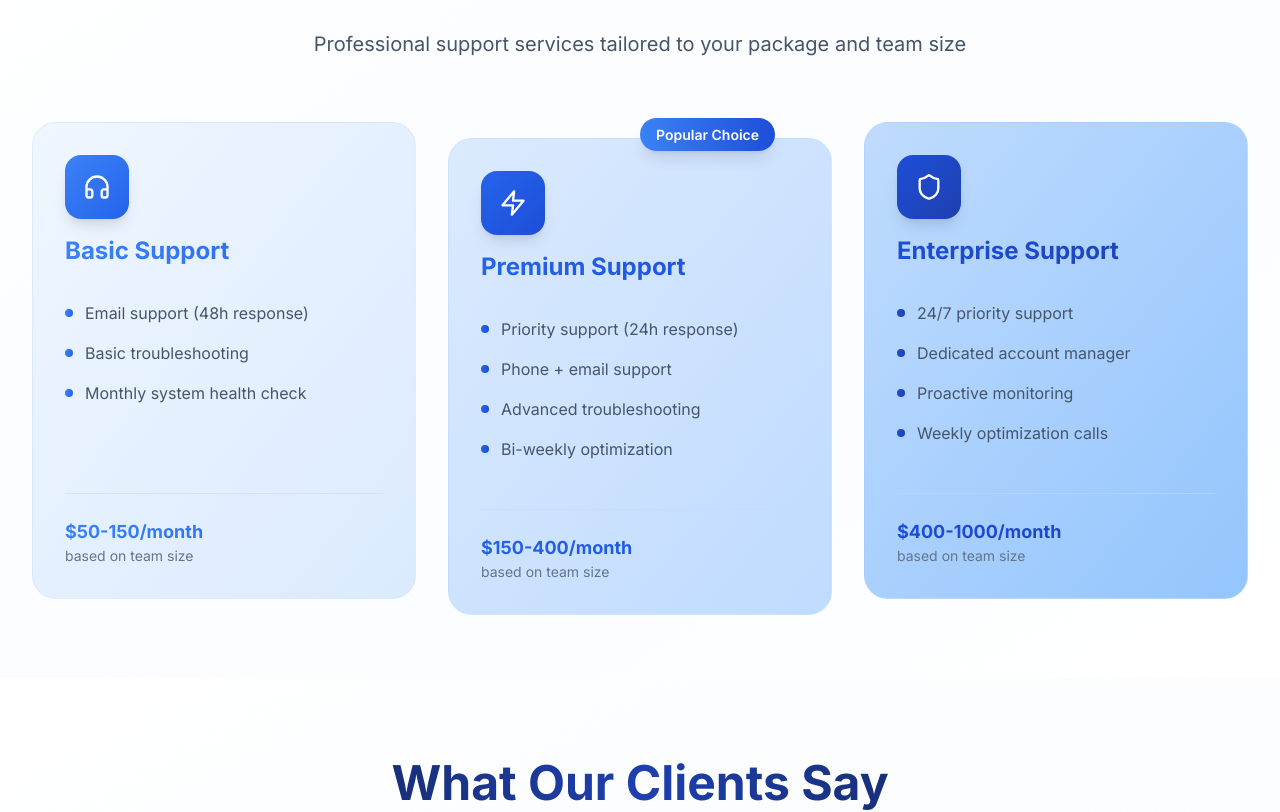
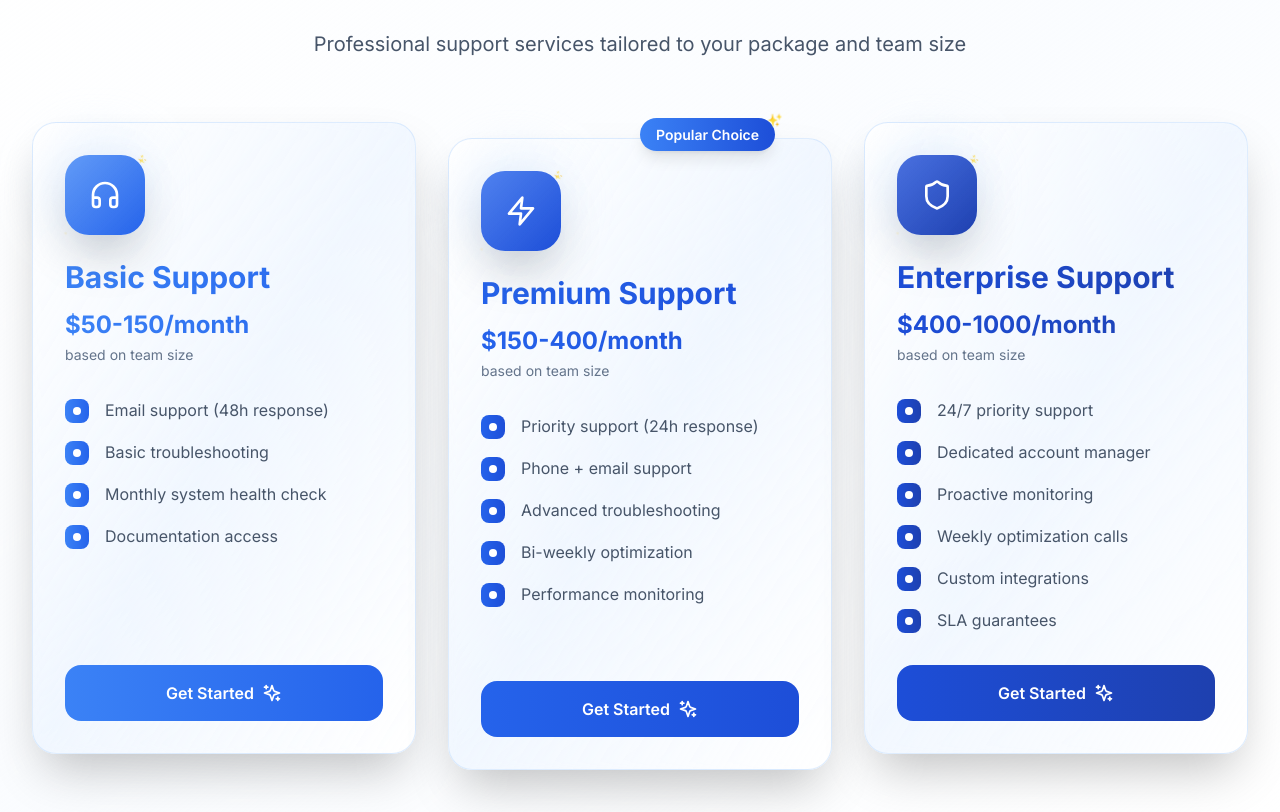
Before and after one commit to safeervconn/ABS-Stitch, a React (Vite) app: page / in a window 1280 px wide. Shown: the part 2706-3518 px from the top of the page. Built offline with nearby package versions, Linux system fonts and the light colour scheme.

Commit message:
Fix Services Section and Enhance Support Cards

```diff
--- a/src/components/Services.tsx
+++ b/src/components/Services.tsx
@@ -1,5 +1,5 @@
 import React from 'react';
-import { ArrowRight, Check, X, Headphones, Zap, Shield } from 'lucide-react';
+import { ArrowRight, Check, X, Headphones, Zap, Shield, Sparkles } from 'lucide-react';
 import AnimatedSection from './AnimatedSection';
 
 const Services = () => {
@@ -77,10 +77,12 @@ const Services = () => {
       features: [
         'Email support (48h response)',
         'Basic troubleshooting',
-        'Monthly system health check'
+        'Monthly system health check',
+        'Documentation access'
       ],
       gradient: 'from-blue-500 to-blue-600',
-      bgGradient: 'from-blue-50 to-blue-100 dark:from-blue-900/20 dark:to-blue-800/20'
+      bgGradient: 'from-blue-50 to-blue-100 dark:from-blue-900/20 dark:to-blue-800/20',
+      popular: false
     },
     {
       name: 'Premium Support',
@@ -90,7 +92,8 @@ const Services = () => {
         'Priority support (24h response)',
         'Phone + email support',
         'Advanced troubleshooting',
-        'Bi-weekly optimization'
+        'Bi-weekly optimization',
+        'Performance monitoring'
       ],
       gradient: 'from-blue-600 to-blue-700',
       bgGradient: 'from-blue-100 to-blue-200 dark:from-blue-800/20 dark:to-blue-700/20',
@@ -104,10 +107,13 @@ const Services = () => {
         '24/7 priority support',
         'Dedicated account manager',
         'Proactive monitoring',
-        'Weekly optimization calls'
+        'Weekly optimization calls',
+        'Custom integrations',
+        'SLA guarantees'
       ],
       gradient: 'from-blue-700 to-blue-800',
-      bgGradient: 'from-blue-200 to-blue-300 dark:from-blue-700/20 dark:to-blue-600/20'
+      bgGradient: 'from-blue-200 to-blue-300 dark:from-blue-700/20 dark:to-blue-600/20',
+      popular: false
     }
   ];
 
@@ -136,22 +142,26 @@ const Services = () => {
           <div className="grid grid-cols-1 lg:grid-cols-3 gap-8">
             {packages.map((pkg, index) => (
               <AnimatedSection key={index} delay={index * 100}>
-                <div className={`relative group h-full ${pkg.popular ? 'transform scale-105 z-10' : ''}`}>
+                <div className={`relative group h-full transform transition-all duration-300 hover:scale-105 ${pkg.popular ? 'scale-105 z-10' : ''}`}>
                   {pkg.popular && (
-                    <div className="absolute -top-5 left-1/2 transform -translate-x-1/2 z-20">
-                      <span className="bg-gradient-to-r from-blue-500 to-blue-700 text-white px-6 py-2 rounded-full text-sm font-semibold shadow-lg">
-                        Most Popular
+                    <div className="absolute -top-5 left-1/2 transform -translate-x-1/2 z-20 transition-all duration-300 group-hover:scale-110">
+                      <span className="bg-gradient-to-r from-blue-500 to-blue-700 text-white px-6 py-2 rounded-full text-sm font-semibold shadow-lg sparkle-effect relative overflow-hidden">
+                        <span className="relative z-10">Most Popular</span>
+                        <div className="absolute inset-0 bg-gradient-to-r from-blue-400 via-blue-500 to-blue-600 opacity-0 group-hover:opacity-100 transition-opacity duration-300"></div>
                       </span>
                     </div>
                   )}
 
-                  <div className={`bg-gradient-to-br from-white via-blue-50/50 to-white dark:from-slate-800 dark:via-blue-900/50 dark:to-slate-800 rounded-3xl shadow-2xl hover:shadow-3xl transition-all duration-200 overflow-hidden h-full border border-slate-200/50 dark:border-slate-700/50 ${pkg.popular ? 'transform hover:scale-105' : 'transform hover:scale-105'}`}>
-                    <div className={`bg-gradient-to-r ${pkg.gradient} p-8 text-white text-center`}>
+                  <div className={`bg-gradient-to-br from-white via-blue-50/50 to-white dark:from-slate-800 dark:via-blue-900/50 dark:to-slate-800 rounded-3xl shadow-2xl hover:shadow-3xl transition-all duration-300 overflow-hidden h-full border border-slate-200/50 dark:border-slate-700/50`}>
+                    <div className={`bg-gradient-to-r ${pkg.gradient} p-8 text-white text-center relative overflow-hidden`}>
+                      <div className="absolute inset-0 bg-gradient-to-r from-blue-400/20 via-blue-500/20 to-blue-600/20 opacity-0 group-hover:opacity-100 transition-opacity duration-300"></div>
+                      <div className="relative z-10">
                         <h3 className="text-2xl font-bold mb-2">{pkg.name}</h3>
                         <p className="opacity-90 mb-6">{pkg.description}</p>
                         <div className="text-4xl font-bold">
                           {pkg.price}
                           <span className="text-lg font-normal">/month</span>
+                        </div>
                       </div>
                     </div>
 
@@ -183,10 +193,13 @@ const Services = () => {
 
                       <button
                         onClick={scrollToContact}
-                        className={`w-full bg-gradient-to-r ${pkg.gradient} text-white py-4 px-6 rounded-2xl font-semibold hover:shadow-xl transform hover:scale-105 transition-all duration-150 flex items-center justify-center group focus:outline-none focus:ring-2 focus:ring-blue-500 focus:ring-offset-2`}
+                        className={`w-full bg-gradient-to-r ${pkg.gradient} text-white py-4 px-6 rounded-2xl font-semibold hover:shadow-xl transform hover:scale-105 transition-all duration-300 flex items-center justify-center group relative overflow-hidden sparkle-button focus:outline-none focus:ring-2 focus:ring-blue-500 focus:ring-offset-2`}
                       >
+                        <span className="relative z-10 flex items-center">
                           Consult Now
-                        <ArrowRight className="ml-2 w-5 h-5 group-hover:translate-x-1 transition-transform duration-150" />
+                          <ArrowRight className="ml-2 w-5 h-5 group-hover:translate-x-1 transition-transform duration-300" />
+                        </span>
+                        <div className="absolute inset-0 bg-gradient-to-r from-blue-400 via-blue-500 to-blue-600 opacity-0 group-hover:opacity-100 transition-opacity duration-300"></div>
                       </button>
                     </div>
                   </div>
@@ -213,40 +226,57 @@ const Services = () => {
           <div className="grid grid-cols-1 md:grid-cols-3 gap-8">
             {supportPackages.map((support, index) => (
               <AnimatedSection key={index} delay={index * 100}>
-                <div className={`relative group h-full ${support.popular ? 'transform scale-105' : ''}`}>
+                <div className={`relative group h-full transform transition-all duration-300 hover:scale-105 ${support.popular ? 'scale-105 z-10' : ''}`}>
                   {support.popular && (
-                    <div className="absolute -top-4 left-1/2 transform -translate-x-1/2 z-10">
-                      <span className="bg-gradient-to-r from-blue-500 to-blue-700 text-white px-4 py-2 rounded-full text-sm font-semibold shadow-lg">
-                        Popular Choice
+                    <div className="absolute -top-4 left-1/2 transform -translate-x-1/2 z-20 transition-all duration-300 group-hover:scale-110">
+                      <span className="bg-gradient-to-r from-blue-500 to-blue-700 text-white px-4 py-2 rounded-full text-sm font-semibold shadow-lg sparkle-effect relative overflow-hidden">
+                        <span className="relative z-10">Popular Choice</span>
+                        <div className="absolute inset-0 bg-gradient-to-r from-blue-400 via-blue-500 to-blue-600 opacity-0 group-hover:opacity-100 transition-opacity duration-300"></div>
                       </span>
                     </div>
                   )}
 
-                  <div className={`relative bg-gradient-to-br ${support.bgGradient} rounded-3xl p-8 border border-blue-200/30 dark:border-blue-700/30 hover:shadow-xl transition-all duration-200 h-full flex flex-col ${support.popular ? 'transform hover:scale-105 mt-4' : 'transform hover:scale-105'}`}>
-                    <div className="mb-6">
-                      <div className={`w-16 h-16 bg-gradient-to-br ${support.gradient} rounded-2xl flex items-center justify-center mb-4 shadow-lg`}>
-                        <support.icon className="text-white" size={28} />
+                  <div className={`relative bg-gradient-to-br from-white via-blue-50/80 to-white dark:from-slate-800 dark:via-blue-900/50 dark:to-slate-800 rounded-3xl p-8 shadow-2xl hover:shadow-3xl transition-all duration-300 h-full flex flex-col border border-blue-200/50 dark:border-blue-700/50 backdrop-blur-sm ${support.popular ? 'mt-4' : ''}`}>
+
+                    {/* Header with Icon and Title */}
+                    <div className="relative mb-8">
+                      <div className="absolute -top-4 -left-4 w-24 h-24 bg-gradient-to-br from-blue-100/50 to-blue-200/50 dark:from-blue-900/30 dark:to-blue-800/30 rounded-full blur-xl"></div>
+                      <div className={`relative w-20 h-20 bg-gradient-to-br ${support.gradient} rounded-3xl flex items-center justify-center mb-6 shadow-2xl group-hover:scale-110 transition-transform duration-300 sparkle-icon`}>
+                        <support.icon className="text-white" size={32} />
+                        <div className="absolute inset-0 bg-gradient-to-br from-white/20 to-transparent rounded-3xl"></div>
                       </div>
-                      <h4 className={`text-2xl font-bold bg-gradient-to-r ${support.gradient} bg-clip-text text-transparent mb-2`}>
+                      <h4 className={`text-3xl font-bold bg-gradient-to-r ${support.gradient} bg-clip-text text-transparent mb-3`}>
                         {support.name}
                       </h4>
+                      <div className={`text-2xl font-bold bg-gradient-to-r ${support.gradient} bg-clip-text text-transparent`}>
+                        {support.price}
+                      </div>
+                      <div className="text-sm text-slate-500 dark:text-slate-400 mt-1">based on team size</div>
                     </div>
 
+                    {/* Features List */}
                     <div className="space-y-4 text-slate-600 dark:text-slate-300 mb-8 flex-grow">
                       {support.features.map((feature, featureIndex) => (
-                        <div key={featureIndex} className="flex items-center space-x-3">
-                          <div className={`w-2 h-2 bg-gradient-to-r ${support.gradient} rounded-full`}></div>
-                          <span>{feature}</span>
+                        <div key={featureIndex} className="flex items-start space-x-4 group/item">
+                          <div className={`flex-shrink-0 w-6 h-6 bg-gradient-to-r ${support.gradient} rounded-lg flex items-center justify-center mt-0.5 group-hover/item:scale-110 transition-transform duration-200`}>
+                            <div className="w-2 h-2 bg-white rounded-full"></div>
+                          </div>
+                          <span className="leading-relaxed">{feature}</span>
                         </div>
                       ))}
                     </div>
 
-                    <div className="pt-6 border-t border-blue-200/50 dark:border-blue-700/50">
-                      <div className={`text-lg font-bold bg-gradient-to-r ${support.gradient} bg-clip-text text-transparent`}>
-                        {support.price}
-                      </div>
-                      <div className="text-sm text-slate-500 dark:text-slate-400">based on team size</div>
-                    </div>
+                    {/* CTA Button */}
+                    <button
+                      onClick={scrollToContact}
+                      className={`w-full bg-gradient-to-r ${support.gradient} text-white py-4 px-6 rounded-2xl font-semibold hover:shadow-xl transform hover:scale-105 transition-all duration-300 flex items-center justify-center group/btn relative overflow-hidden sparkle-button focus:outline-none focus:ring-2 focus:ring-blue-500 focus:ring-offset-2`}
+                    >
+                      <span className="relative z-10 flex items-center">
+                        Get Started
+                        <Sparkles className="ml-2 w-5 h-5 group-hover/btn:rotate-12 transition-transform duration-300" />
+                      </span>
+                      <div className="absolute inset-0 bg-gradient-to-r from-blue-400 via-blue-500 to-blue-600 opacity-0 group-hover/btn:opacity-100 transition-opacity duration-300"></div>
+                    </button>
                   </div>
                 </div>
               </AnimatedSection>
--- a/src/index.css
+++ b/src/index.css
@@ -91,11 +91,34 @@ img {
 @keyframes sparkle {
   0%, 100% {
     opacity: 0;
-    transform: scale(0);
+    transform: scale(0) rotate(0deg);
   }
   50% {
     opacity: 1;
-    transform: scale(1);
+    transform: scale(1) rotate(180deg);
+  }
+}
+
+@keyframes sparkleMove {
+  0% {
+    transform: translateX(-100%) translateY(-100%) rotate(0deg);
+    opacity: 0;
+  }
+  50% {
+    opacity: 1;
+  }
+  100% {
+    transform: translateX(100%) translateY(100%) rotate(360deg);
+    opacity: 0;
+  }
+}
+
+@keyframes shimmer {
+  0% {
+    transform: translateX(-100%);
+  }
+  100% {
+    transform: translateX(100%);
   }
 }
 
@@ -153,21 +176,85 @@ img {
   animation: scroll 30s linear infinite;
 }
 
-/* Sparkle effect */
-.sparkle::before {
+/* Sparkle effects */
+.sparkle-effect::before {
   content: '✨';
   position: absolute;
+  top: -8px;
+  right: -8px;
   animation: sparkle 2s ease-in-out infinite;
   font-size: 0.8rem;
+  pointer-events: none;
 }
 
-.sparkle::after {
+.sparkle-effect::after {
   content: '✨';
   position: absolute;
+  bottom: -8px;
+  left: -8px;
   animation: sparkle 2s ease-in-out infinite 1s;
   font-size: 0.6rem;
-  right: 10%;
-  top: 20%;
+  pointer-events: none;
+}
+
+.sparkle-button {
+  position: relative;
+  overflow: hidden;
+}
+
+.sparkle-button::before {
+  content: '';
+  position: absolute;
+  top: 0;
+  left: -100%;
+  width: 100%;
+  height: 100%;
+  background: linear-gradient(
+    90deg,
+    transparent,
+    rgba(255, 255, 255, 0.2),
+    transparent
+  );
+  transition: left 0.5s;
+}
+
+.sparkle-button:hover::before {
+  left: 100%;
+}
+
+.sparkle-icon {
+  position: relative;
+}
+
+.sparkle-icon::before {
+  content: '✨';
+  position: absolute;
+  top: -4px;
+  right: -4px;
+  font-size: 0.7rem;
+  animation: sparkle 3s ease-in-out infinite;
+  pointer-events: none;
+}
+
+.sparkle-icon::after {
+  content: '✨';
+  position: absolute;
+  bottom: -4px;
+  left: -4px;
+  font-size: 0.5rem;
+  animation: sparkle 3s ease-in-out infinite 1.5s;
+  pointer-events: none;
+}
+
+/* Enhanced sparkle for hover states */
+.group:hover .sparkle-effect::before,
+.group:hover .sparkle-effect::after {
+  animation-duration: 1s;
+}
+
+.group:hover .sparkle-icon::before,
+.group:hover .sparkle-icon::after {
+  animation-duration: 1.5s;
 }
 
 /* Background patterns */
@@ -276,6 +363,13 @@ h1, h2, h3, h4, h5, h6 {
     transition-duration: 0.01ms !important;
     scroll-behavior: auto !important;
   }
+
+  .sparkle-effect::before,
+  .sparkle-effect::after,
+  .sparkle-icon::before,
+  .sparkle-icon::after {
+    animation: none !important;
+  }
 }
 
 /* Performance optimizations */
@@ -292,4 +386,11 @@ h1, h2, h3, h4, h5, h6 {
   .no-print {
     display: none !important;
   }
+
+  .sparkle-effect::before,
+  .sparkle-effect::after,
+  .sparkle-icon::before,
+  .sparkle-icon::after {
+    display: none !important;
+  }
 }
```
Lines whose indentation alone changed are shown as unchanged.
